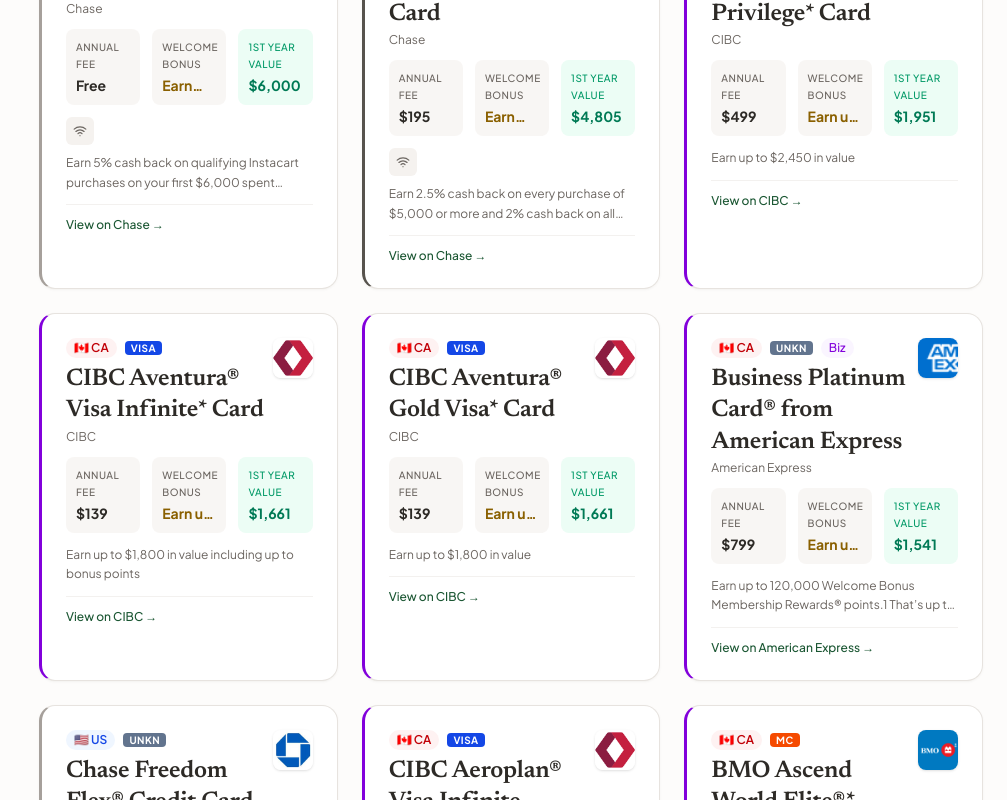
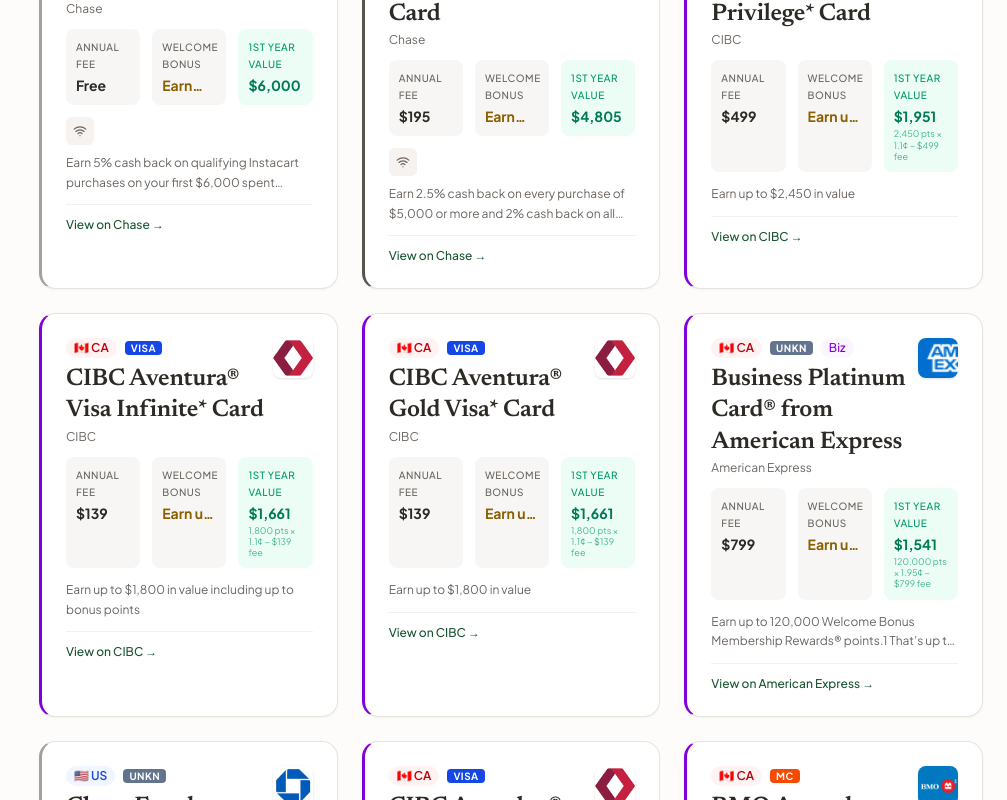
Before and after one commit to mazim-lab/churningcanada, a Next.js app: page /cards in a window 1280 px wide. Shown: the part 4200-5000 px from the top of the page, without its empty margins (273-1280 px from the left). Built offline with nearby package versions, Linux system fonts and the light colour scheme.

Commit message:
Show first-year value calculation formula
- Card grid: formula shown below value (e.g. '100,000 pts × 1.95¢ − $799 fee')
- Detail page: formula with lightbulb emoji below stat cards
- Tooltip on grid cards for quick reference
- CPP sources: Prince of Travel Q3 2025 + Milesopedia Jan 2025

```diff
--- a/src/app/cards/[slug]/page.tsx
+++ b/src/app/cards/[slug]/page.tsx
@@ -78,6 +78,9 @@
         <StatCard label="Welcome Bonus" value={card.welcome_bonus || '—'} highlight />
         {card.first_year_value > 0 && <StatCard label="1st Year Value" value={`$${Math.round(card.first_year_value).toLocaleString()}`} />}
       </div>
+      {card.first_year_value > 0 && card.first_year_value_formula && (
+        <p className="text-xs text-muted-foreground -mt-6 mb-6 ml-1">💡 {card.first_year_value_formula} = <strong>${Math.round(card.first_year_value).toLocaleString()}</strong></p>
+      )}
         </div>
       </div>
 
--- a/src/components/CardGrid.tsx
+++ b/src/components/CardGrid.tsx
@@ -122,9 +122,12 @@
           <p className="font-bold text-sm mt-0.5 text-gold-text dark:text-gold line-clamp-1">{card.welcome_bonus || '—'}</p>
         </div>
         {card.first_year_value > 0 && (
-          <div className="rounded-lg bg-emerald-50 dark:bg-emerald-900/20 p-2.5">
+          <div className="rounded-lg bg-emerald-50 dark:bg-emerald-900/20 p-2.5" title={card.first_year_value_formula || undefined}>
             <p className="text-[10px] uppercase tracking-wider text-emerald-600 dark:text-emerald-400 font-medium">1st Year Value</p>
             <p className="font-bold text-sm mt-0.5 text-emerald-700 dark:text-emerald-300">${Math.round(card.first_year_value).toLocaleString()}</p>
+            {card.first_year_value_formula && (
+              <p className="text-[9px] text-emerald-600/70 dark:text-emerald-400/70 mt-0.5 leading-tight">{card.first_year_value_formula}</p>
+            )}
           </div>
         )}
       </div>
--- a/src/data/cards.ts
+++ b/src/data/cards.ts
@@ -50,6 +50,9 @@
   is_business: boolean;
   benefits: Benefits;
   first_year_value: number;
+  first_year_value_formula: string | null;
+  cpp_cad: number | null;
+  welcome_bonus_points: number | null;
   apply_url: string | null;
   benefits_incomplete: boolean;
 }
@@ -171,6 +174,9 @@
     is_business: false,
     benefits: { lounge_access: false, no_fx_fee: false, car_rental_insurance: false, travel_medical: false, trip_cancellation: false, flight_delay: false, mobile_insurance: false, purchase_protection: false, extended_warranty: false, free_checked_bags: false },
     first_year_value: 0,
+    first_year_value_formula: null,
+    cpp_cad: null,
+    welcome_bonus_points: null,
     apply_url: (raw as any).apply_url || null,
     benefits_incomplete: false,
   };
@@ -191,6 +197,22 @@
   }
   const effectiveFee = firstYearFee !== null ? firstYearFee : fee;
   card.first_year_value = precomputedFYV != null ? precomputedFYV : (bonusValue - effectiveFee);
+
+  // Build formula string
+  const pts = raw.welcome_bonus_points;
+  const cpp = raw.cpp_cad;
+  card.cpp_cad = cpp || null;
+  card.welcome_bonus_points = pts || null;
+  if (card.first_year_value > 0 && pts && cpp) {
+    const bonusVal = Math.round(pts * cpp / 100);
+    const feePart = effectiveFee > 0 ? ` − $${effectiveFee} fee` : '';
+    card.first_year_value_formula = `${pts.toLocaleString()} pts × ${cpp}¢${feePart}`;
+  } else if (card.first_year_value > 0 && bonusValue > 0) {
+    const feePart = effectiveFee > 0 ? ` − $${effectiveFee} fee` : '';
+    card.first_year_value_formula = `$${bonusValue} bonus${feePart}`;
+  } else {
+    card.first_year_value_formula = null;
+  }
 
   return card;
 }
@@ -254,6 +276,9 @@
     is_business: false,
     benefits: { lounge_access: false, no_fx_fee: false, car_rental_insurance: false, travel_medical: false, trip_cancellation: false, flight_delay: false, mobile_insurance: false, purchase_protection: false, extended_warranty: false, free_checked_bags: false },
     first_year_value: 0,
+    first_year_value_formula: null,
+    cpp_cad: null,
+    welcome_bonus_points: null,
     apply_url: (raw as any).apply_url || null,
     benefits_incomplete: false,
   };
@@ -268,6 +293,9 @@
     card.benefits_incomplete = true;
   }
   card.first_year_value = bonusValue - fee;
+  card.first_year_value_formula = null;
+  card.cpp_cad = null;
+  card.welcome_bonus_points = null;
 
   return card;
 }
```
